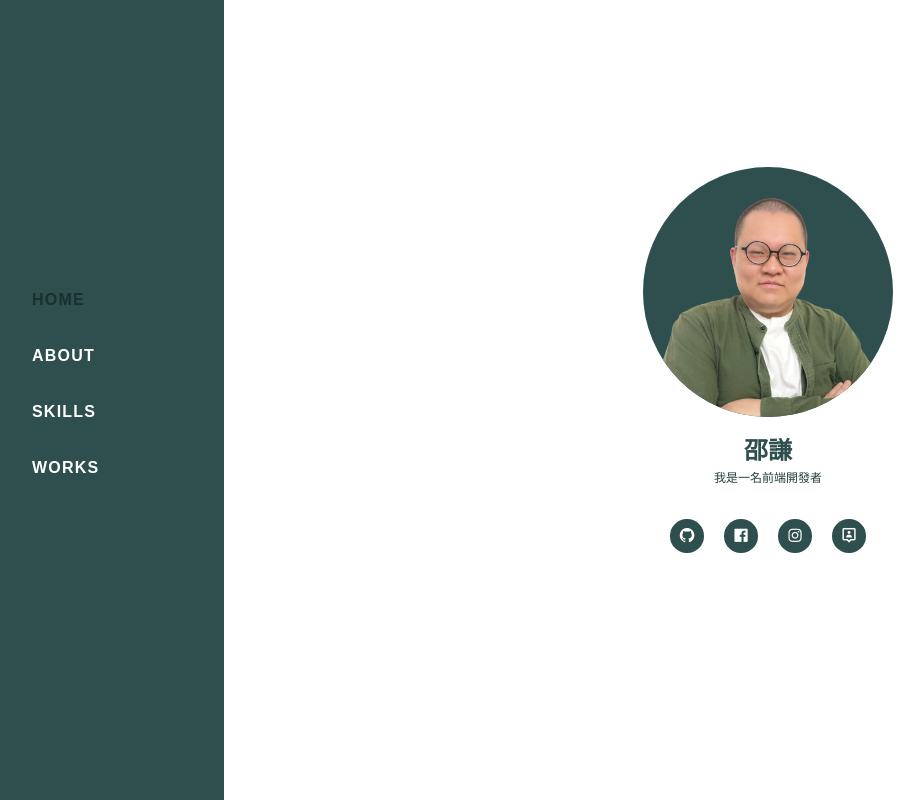
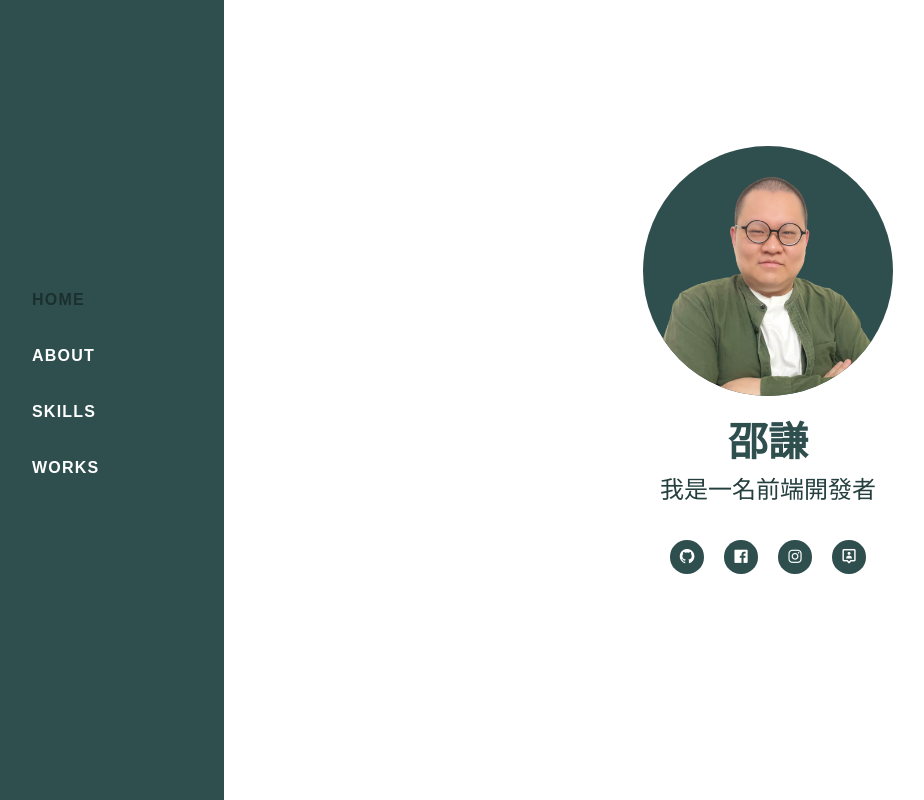
Before and after one commit to cvcvbnbn13/cvcvbnbn13.github.io, a plain HTML site: page index.html in a window 1280 px wide. Shown: the top 800 px of the page, without its empty margins (32-956 px from the left). Drawn offline with nearby package versions, Linux system fonts and the light colour scheme.

Commit message:
for job HomeTitle size change

```diff
--- a/assets/css/style.scss
+++ b/assets/css/style.scss
@@ -162,12 +162,12 @@ img{
     margin-bottom: 1rem;
   }
   &__title{
-    font-size: 1.5rem;
+    font-size: 2.5rem;
     color: $mainColor;
     font-weight: 700;
   }
   &__profession{
-    font-size: 0.75rem;
+    font-size: 1.5rem;
     color: $mainColor-dark;
     margin-bottom: 2rem;
   }
```
Also changed, not shown: assets/css/style.css, 1 other file.
